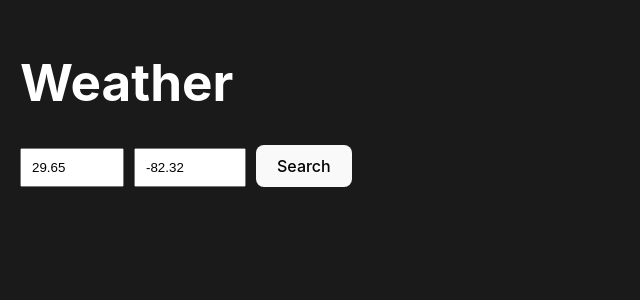
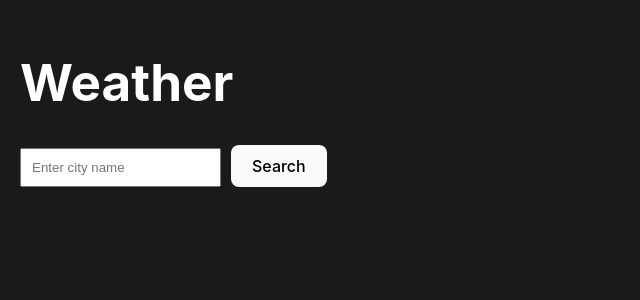
Before and after one commit to sebas-inf/Outfit-Stylists, a React (Vite) app in the folder Front-End/: page /weather in a window 1280 px wide. Shown: the top 300 px of the page, without its empty margins (0-640 px from the left). Built offline with nearby package versions, Linux system fonts and the light colour scheme; no server answers.

Commit message:
Weather info optimize
Weather info update

```diff
--- a/Front-End/src/components/WeatherPage.jsx
+++ b/Front-End/src/components/WeatherPage.jsx
@@ -6,27 +6,42 @@ import { CurrentWeatherCard } from './CurrentWeatherCard';
 const API_KEY = 'aecda3d849f7d8b7a6a60a0a3ad7a95b';
 
 function WeatherPage() {
-  const [coordinates, setCoordinates] = useState({ latitude: 29.65, longitude: -82.32 });
+
+  const [coordinates, setCoordinates] = useState({ latitude: 0, longitude: 0 });
+  const [city, setCity] = useState("");
   const [currentData, setCurrentData] = useState({});
   const [loading, setLoading] = useState(true);
   const [timezone, setTimezone] = useState("");
 
+
   const handleLocationSearch = async (e) => {
     e.preventDefault();
     try {
-      const response = await axios.get(
-        `https://api.openweathermap.org/data/3.0/onecall?lat=${coordinates.latitude}&lon=${coordinates.longitude}&units=imperial&appid=${API_KEY}`
+
+      const geoResponse = await axios.get(
+        `http://api.openweathermap.org/geo/1.0/direct?q=${city}&limit=1&appid=${API_KEY}`
       );
-      setCurrentData(response.data.current);
-      setTimezone(response.data.timezone);
-      setLoading(false);
+      if (geoResponse.data && geoResponse.data.length > 0) {
+        const { lat, lon } = geoResponse.data[0];
+        setCoordinates({ latitude: lat, longitude: lon });
+
+        const weatherResponse = await axios.get(
+          `https://api.openweathermap.org/data/3.0/onecall?lat=${lat}&lon=${lon}&units=imperial&appid=${API_KEY}`
+        );
+        setCurrentData(weatherResponse.data.current);
+        setTimezone(weatherResponse.data.timezone);
+        setLoading(false);
+      } else {
+        console.error("No result");
+      }
     } catch (error) {
-      console.error("Error fetching weather data:", error);
+      console.error("Error", error);
     }
   };
 
-  const handleChange = (e) => {
-    setCoordinates({ ...coordinates, [e.target.name]: Number(e.target.value) });
+
+  const handleCityChange = (e) => {
+    setCity(e.target.value);
   };
 
   return (
@@ -34,33 +49,19 @@ function WeatherPage() {
       <h1>Weather</h1>
       <form onSubmit={handleLocationSearch} style={{ marginBottom: '20px' }}>
         <input
-          placeholder="Latitude"
-          name="latitude"
-          type="number"
-          step="0.01"
-          min="-90"
-          max="90"
+          placeholder="Enter city name"
+          name="city"
+          type="text"
           required
-          value={coordinates.latitude}
-          onChange={handleChange}
-          style={{ padding: '10px', marginRight: '10px' }}
-        />
-        <input
-          placeholder="Longitude"
-          name="longitude"
-          type="number"
-          step="0.01"
-          min="-180"
-          max="180"
-          required
-          value={coordinates.longitude}
-          onChange={handleChange}
+          value={city}
+          onChange={handleCityChange}
           style={{ padding: '10px', marginRight: '10px' }}
         />
         <button type="submit" style={{ padding: '10px 20px' }}>
           Search
         </button>
       </form>
+
       {!loading && <CurrentWeatherCard weatherData={currentData} timezone={timezone} />}
     </div>
   );
```
